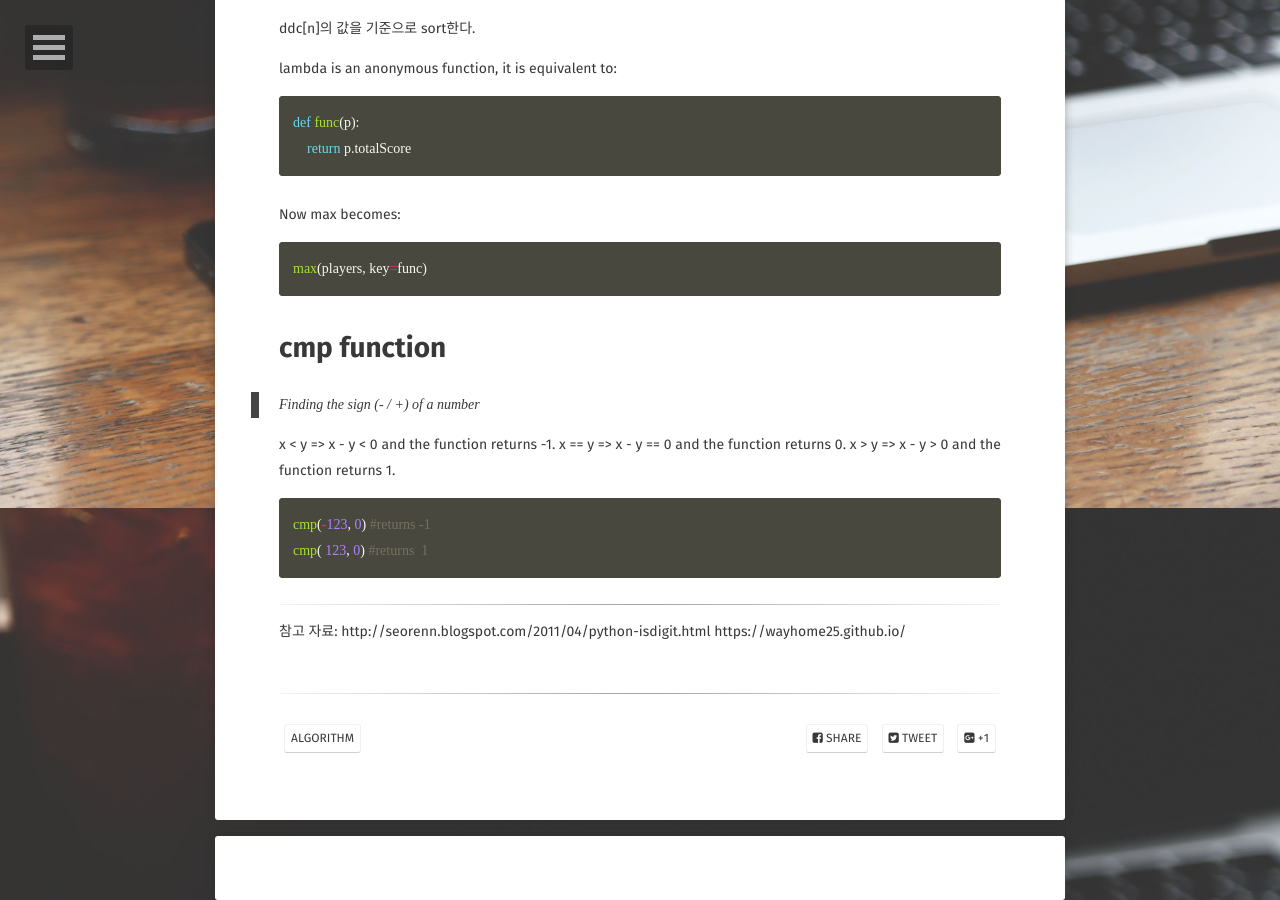
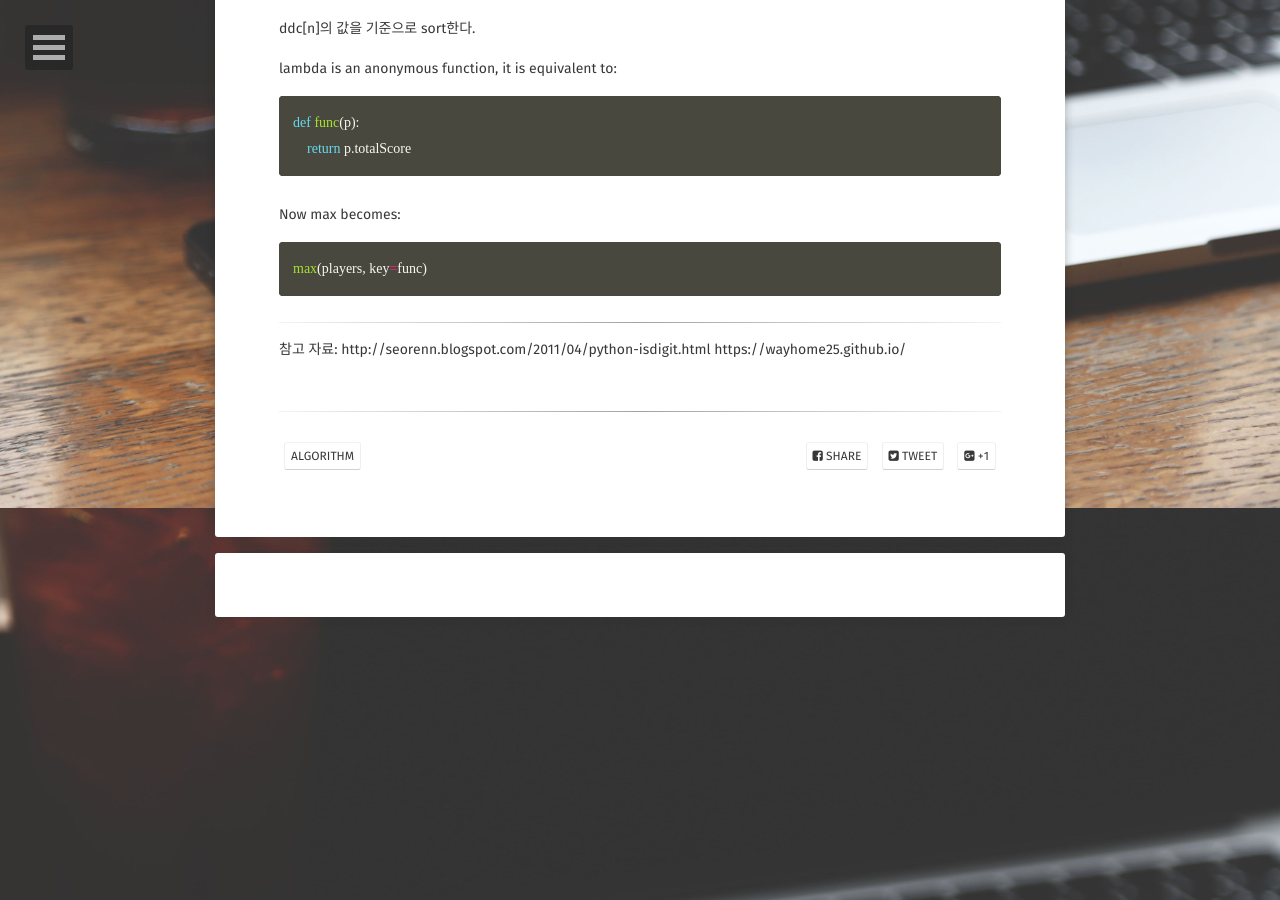
Before and after one commit to JoosJuliet/joosjuliet.github.io, a Jekyll site: the page built from _posts/2018-08-02-confusing_prblem_when_i_solved_algorithm_with_python.md, in a window 1280 px wide and 900 px high, scrolled down 9392 px. Built offline with Jekyll 4.4.1, drawn with Linux system fonts in a browser that asks for light colours; some web fonts are replaced; some of the changed text lies outside the part shown.

Commit message:
delete cmp function because python3 deprecated that function

````diff
--- a/_posts/2018-08-02-confusing_prblem_when_i_solved_algorithm_with_python.md
+++ b/_posts/2018-08-02-confusing_prblem_when_i_solved_algorithm_with_python.md
@@ -385,20 +385,6 @@ Now max becomes:
 ``` python
 max(players, key=func)
 ```
-
-# cmp function
-
-> Finding the sign (- / +) of a number
-
-x < y => x - y < 0 and the function returns -1.
-x == y => x - y == 0 and the function returns 0.
-x > y => x - y > 0 and the function returns 1.
-
-``` python
-cmp(-123, 0) #returns -1
-cmp( 123, 0) #returns  1
-```
-
 -------
 참고 자료:
 http://seorenn.blogspot.com/2011/04/python-isdigit.html
````
